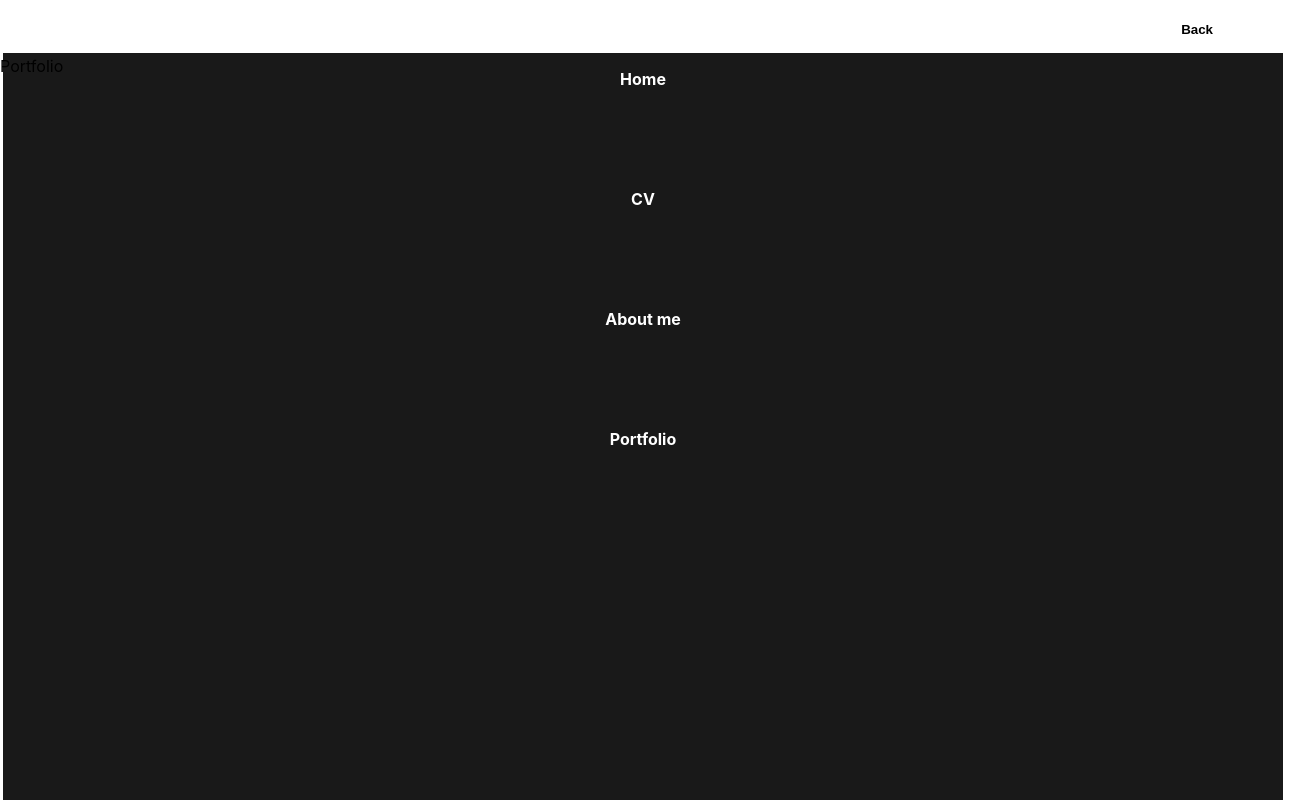
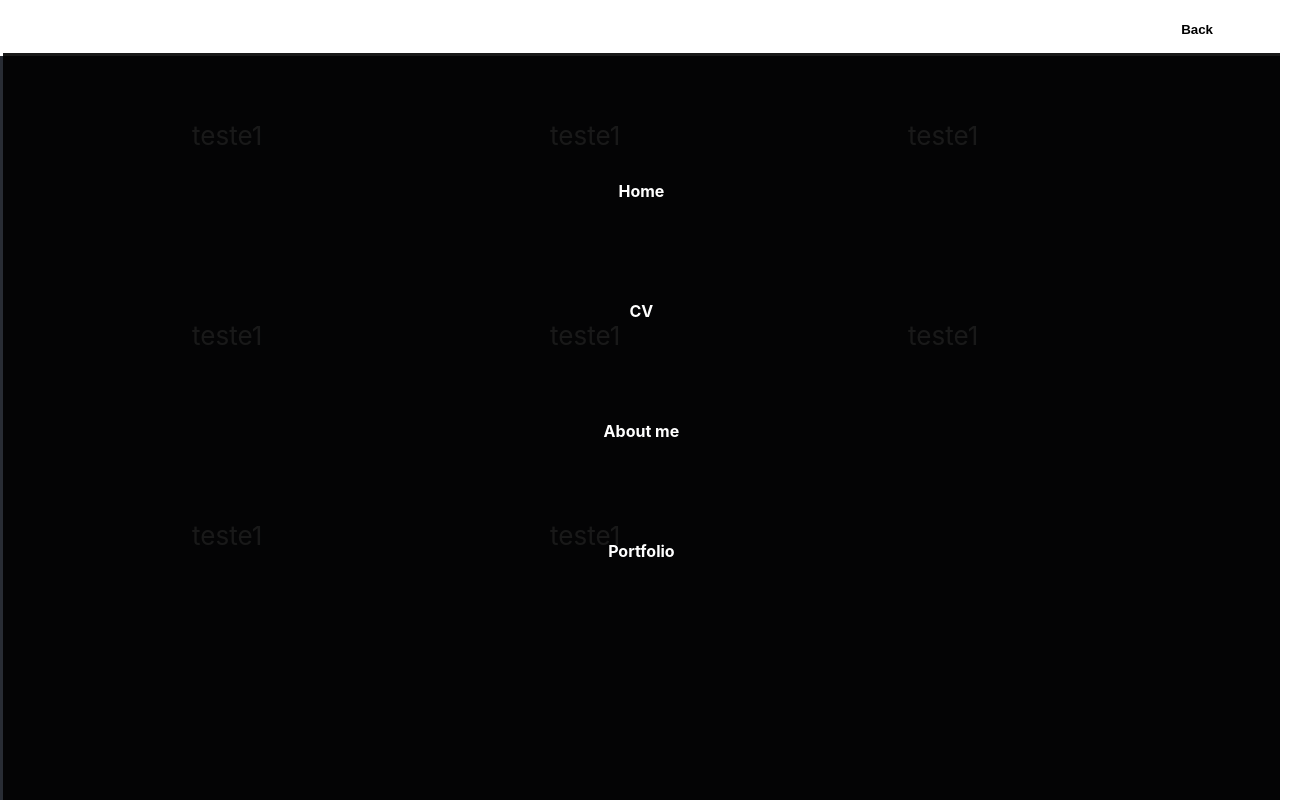
Before and after one commit to sucodlaranja/website, a React (Create React App) app: page /portfolio in a window 1280 px wide. Both pictures are taken after a click on the button "Menu". Shown: the top 800 px of the page, 1308 px wide, since content can reach past the window. Built offline with nearby package versions, Linux system fonts and the light colour scheme.

Commit message:
update no portfolio e about +/-

```diff
--- a/src/components/topBar/topBar.css
+++ b/src/components/topBar/topBar.css
@@ -1,8 +1,8 @@
 .topBar-Container {
   position: relative;
-  width: 100%;
+  width: 95%;
   height: 50px;
-  border: 3px;
+
   border-color: white;
   border-style: double;
   background-color: white;
@@ -15,11 +15,12 @@
 
 .menu-content {
     position: absolute;
-    width: 100%;
-    height: 1000px;
+    width: 105%;
+    min-height: 94vh;
 
     text-align: center;
     align-items: bottom;
+
 
     background: rgba(0, 0, 0, 0.9);
     z-index: 1;
@@ -39,10 +40,14 @@ p {
   cursor: pointer;
   bottom: 15px;
   position: absolute;
-  right: 5%;
+  right: 0%;
 }
 
 a {
   text-decoration: none;
   color: white;
 }
+
+.Home-Button {
+  margin-top: 10%;
+}
--- a/src/components/topBar/topBar.jsx
+++ b/src/components/topBar/topBar.jsx
@@ -1,5 +1,4 @@
 import "./topBar.css";
-import { AiOutlineMenu } from "react-icons/ai";
 import { useState } from "react";
 import { useTransition, animated } from 'react-spring'
 
@@ -25,10 +24,10 @@ function TopBar() {
         <div className="menu-container">
           {transition((styles, item) => item && <animated.div style={styles}><button className="menu-Title" onClick={() => changeMenu()} >Back</button>
             <div className="menu-content">
-              <p><a href='/'>Home</a></p>
+              <p className="Home-Button"><a href='/'>Home</a></p>
               <p>CV</p>
               <p><a href="/about">About me</a></p>
-              <p>Portfolio</p>
+              <p><a href="/portfolio">Portfolio</a></p>
             </div></animated.div>)}
         </div>
       </div>);
--- a/src/pages/about/about.css
+++ b/src/pages/about/about.css
@@ -0,0 +1,11 @@
+.about {
+    background-color: #282c34;
+    min-height: 94vh;
+    max-height: 200vh;
+    display: flex;
+    flex-direction: column;
+    align-items: center;
+    justify-content: center;
+    font-size: calc(10px + 2vmin);
+    color: white;
+}
--- a/src/pages/about/about.js
+++ b/src/pages/about/about.js
@@ -4,7 +4,9 @@ function About() {
   return (
     <div>
       <TopBar />
-      About
+      <div className="about">
+
+      </div>
     </div>
   );
 }
--- a/src/pages/homepage/homepage.css
+++ b/src/pages/homepage/homepage.css
@@ -1,7 +1,7 @@
 .homepage {
     background-color: #282c34;
-    min-height: 100vh;
-    height: 100%;
+    min-height: 94vh;
+    max-height: 200vh;
     display: flex;
     flex-direction: column;
     align-items: center;
--- a/src/pages/portfolio/portfolio.css
+++ b/src/pages/portfolio/portfolio.css
@@ -0,0 +1,34 @@
+.portfolio-container {
+    background-color: #282c34;
+    min-height: 94vh;
+    max-height: 200vh;
+
+    font-size: calc(10px + 2vmin);
+    color: white;
+}
+
+.square-container {
+    height: 200px;
+    width:  400px;
+    justify-content: center;
+    align-items: center;
+    transition: transform 200ms ease-in-out, margin 200ms ease-in-out;
+}
+
+.square-container:hover {
+    cursor: pointer;
+    color: orange;
+    background-color: blue;
+    transform: scale(1.2);
+}
+
+.grid-container {
+    display: grid;
+    grid-template-columns: repeat(auto-fit, minmax(300px, 1fr));
+    margin-left: 10%;
+    padding: 5%;
+
+
+    column-gap: 50px;
+    row-gap: 0;
+}
--- a/src/pages/portfolio/portfolio.js
+++ b/src/pages/portfolio/portfolio.js
@@ -4,7 +4,19 @@ function Portfolio() {
   return (
     <div>
       <TopBar />
-      Portfolio
+      <div className="portfolio-container">
+        <div className="grid-container">
+          <a className="square-container">teste1</a>
+          <a className="square-container">teste1</a>
+          <a className="square-container">teste1</a>
+          <a className="square-container">teste1</a>
+          <a className="square-container">teste1</a>
+          <a className="square-container">teste1</a>
+          <a className="square-container">teste1</a>
+          <a className="square-container">teste1</a>
+
+        </div>
+      </div>
     </div>
   );
 }
```
